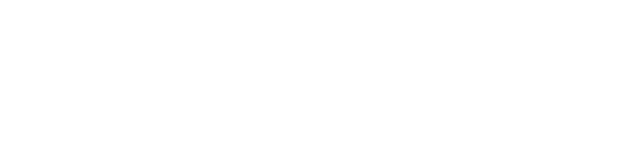
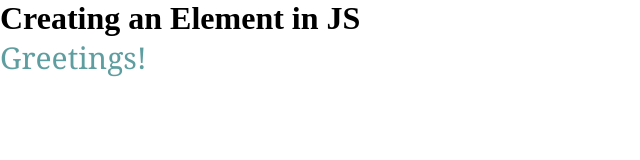
Before and after one commit to abnerAlexis/jsPlayground, a plain HTML site: page createElementInJs/index.html in a window 1280 px wide. Shown: the whole page, without its empty margins (0-640 px from the left). Drawn offline with Linux system fonts and the light colour scheme.

Commit message:
Create a div element in side a js class

```diff
--- a/createElementInJs/index.html
+++ b/createElementInJs/index.html
@@ -3,9 +3,15 @@
 <head>
     <meta charset="UTF-8">
     <meta name="viewport" content="width=device-width, initial-scale=1.0">
-    <title>Document</title>
+    <link rel="stylesheet" href="style.css">
+    <script defer src="script.js"></script>
+    <title>CreateElementInJS</title>
 </head>
 <body>
+    <main id="main-container">
+        <h1 id="page-desc">Creating an Element in JS</h1>
+    </main>
+
 
 </body>
 </html>
--- a/createElementInJs/script.js
+++ b/createElementInJs/script.js
@@ -0,0 +1,11 @@
+class CreateElement{
+    createDiv() {
+        let mainContainer = document.getElementById('main-container');
+        let divInMain = document.createElement('div');
+        divInMain.classList = 'greet';
+        divInMain.innerText = "Greetings!";
+        mainContainer.appendChild(divInMain);
+    }
+}
+
+new CreateElement().createDiv();
--- a/createElementInJs/style.css
+++ b/createElementInJs/style.css
@@ -0,0 +1,11 @@
+* {
+    margin: 0;
+    padding: 0;
+    box-sizing: border-box;
+}
+
+.greet {
+    font-family: Cambria, Cochin, Georgia, Times, 'Times New Roman', serif;
+    font-size: 30px;
+    color:cadetblue;
+}
```
